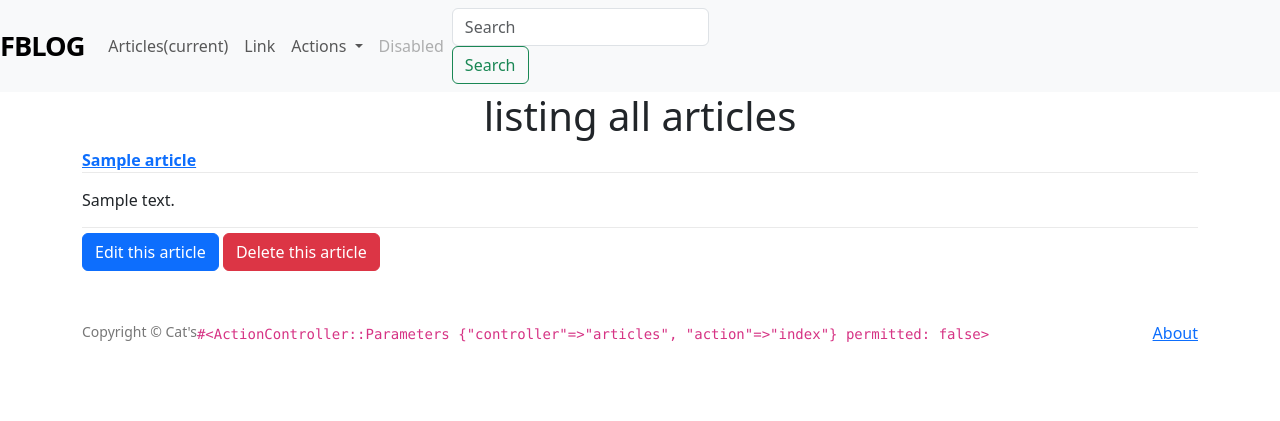
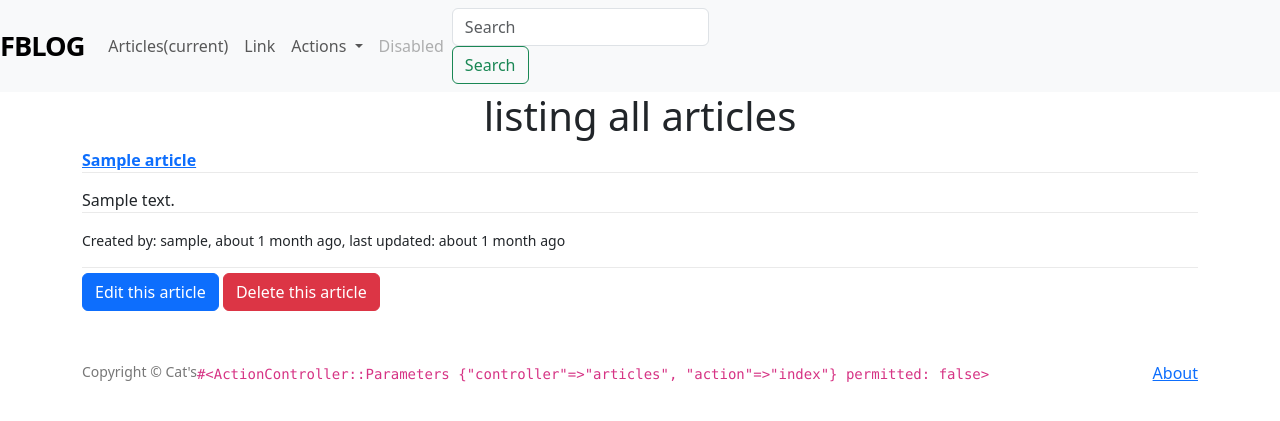
Before and after one commit to karpovVS/fblogd, a Rails app: page /articles in a window 1280 px wide. Shown: the top 421 px of the page. Run offline with Rails 7, Linux system fonts and the light colour scheme; tables that the repository leaves empty hold one stand-in row (values such as "Sample post"); style sheets or scripts are compiled from the project's sources; some libraries are stand-ins or nearby versions.

Commit message:
add some style to user info

```diff
--- a/app/assets/stylesheets/custom.css.scss
+++ b/app/assets/stylesheets/custom.css.scss
@@ -31,6 +31,10 @@
 .btn-xlarge {
 	font-size: 1.7em;
 	background-color: black;
+}
+.article-meta-details {
+	border-top: 1px solid #eaeaea;
+	padding-top: 15px;
 }
 
 .article-actions {
--- a/app/views/articles/index.html.erb
+++ b/app/views/articles/index.html.erb
@@ -10,6 +10,12 @@
 </div>
 	<div class="article-body">
 	<%= truncate(article.description, length: 100) %>
+	<div class="article-meta-details">
+		<small> Created by: <%= article.user.username if article.user %>,
+				<%= time_ago_in_words(article.created_at) %> ago,
+				last updated: <%= time_ago_in_words(article.updated_at) %> ago
+	 </small>
+	 </div>
 	</div>
 	<div class="article-actions">
 	<%= link_to "Edit this article", edit_article_path(article), class: "btn btn-xs btn-primary"%>
```
